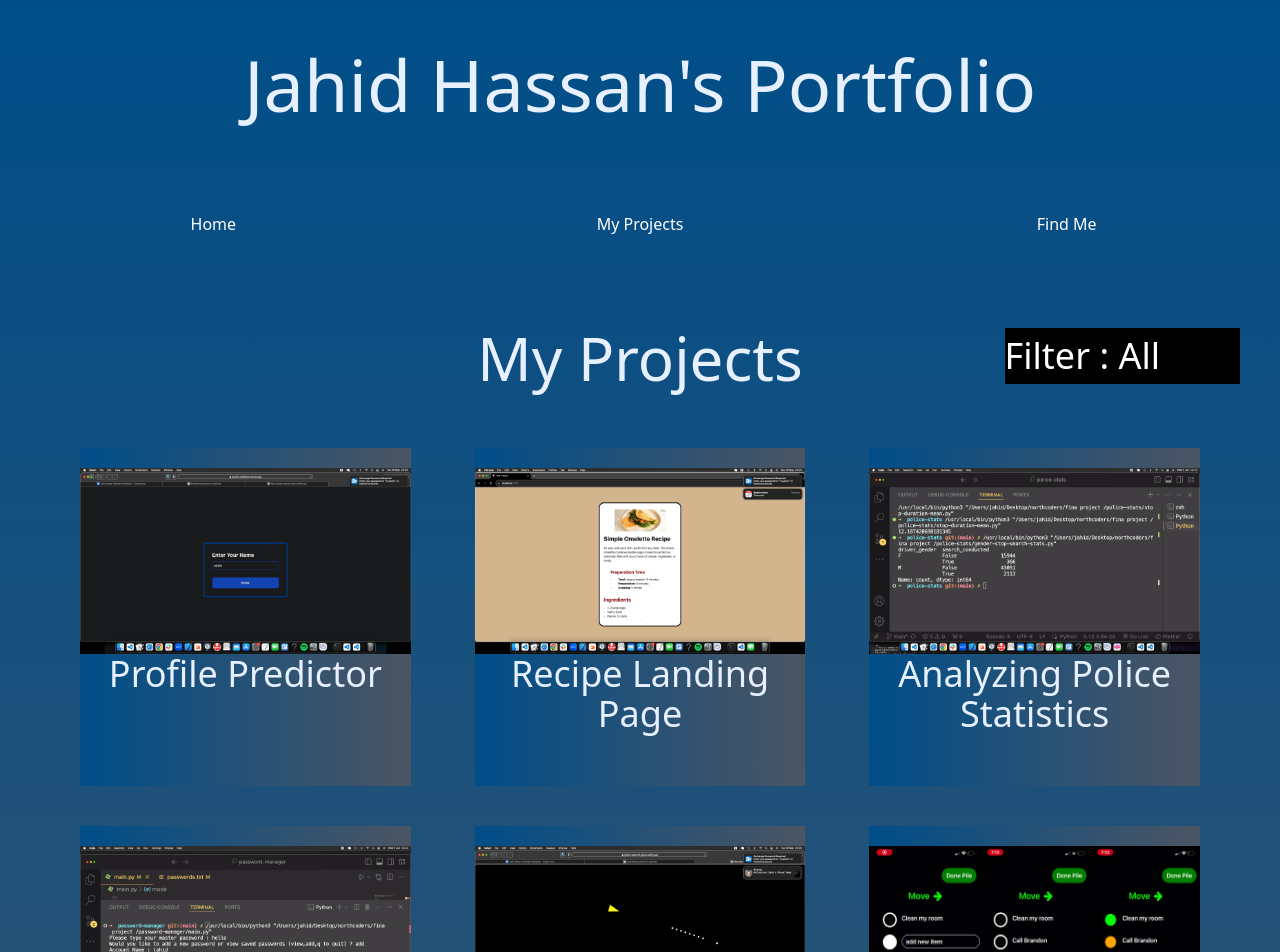
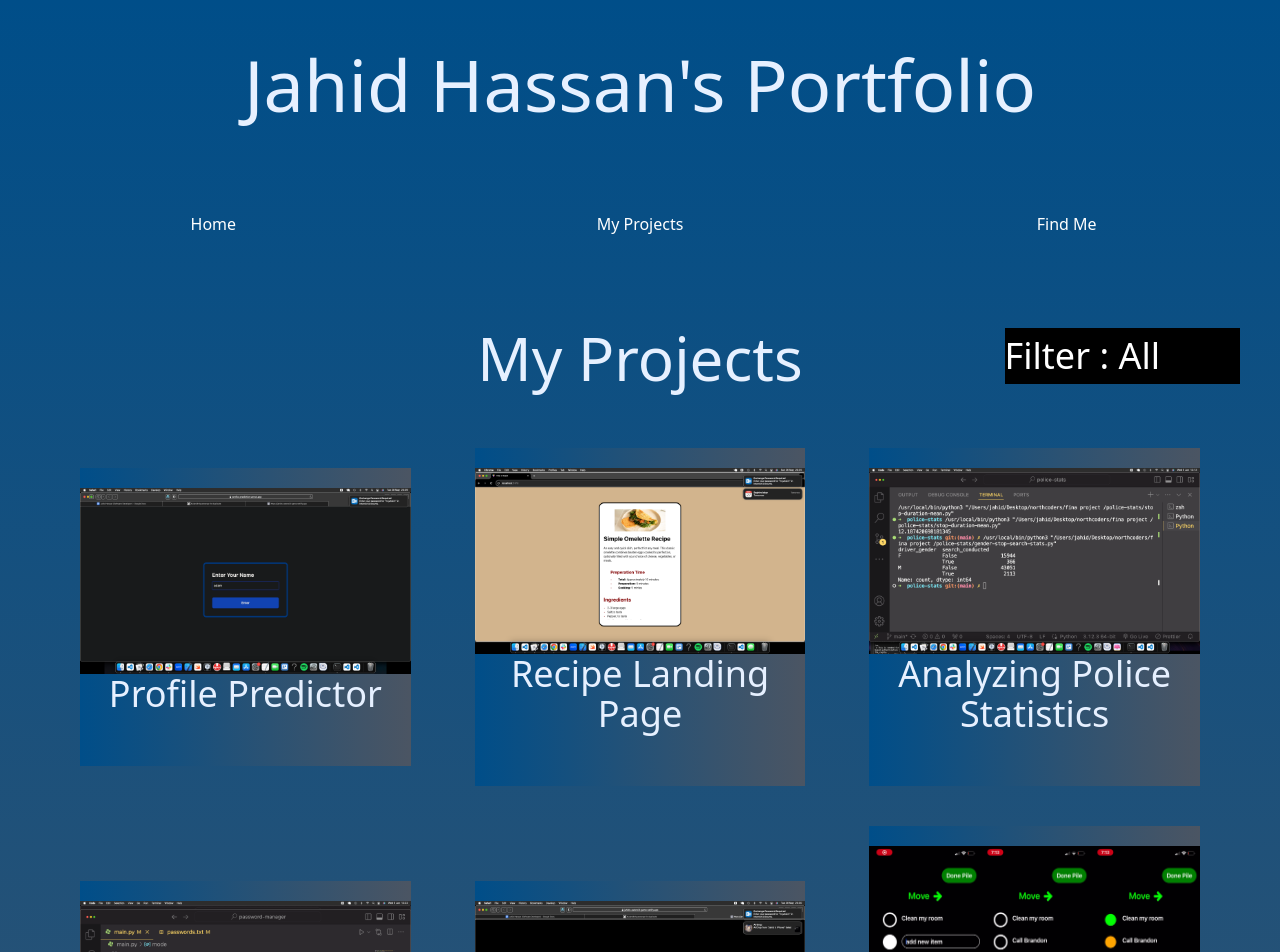
Before and after one commit to MJahidH/my-portfolio, a React (Vite) app in the folder my-portfolio/: page /projects in a window 1280 px wide. Shown: the top 952 px of the page. Built offline with nearby package versions, Linux system fonts and the light colour scheme.

Commit message:
each project card has been converted into a button.When project is clicked. it opens the selected repo in a new tab

```diff
--- a/my-portfolio/src/components/ProjectCard.jsx
+++ b/my-portfolio/src/components/ProjectCard.jsx
@@ -5,9 +5,15 @@ const ProjectCard = ({ project }) => {
 
   const openInNewTab = (url) => {
     window.open(url, "_blank");
+    console.log(`hello world`)
   };
 
+  const test = ()=> {
+    console.log(`hello world`)
+  }
+
   return (
+    <button onClick={() => {openInNewTab(project.link)}}>
       <div
         className="
     mb-10
@@ -20,13 +26,16 @@ const ProjectCard = ({ project }) => {
       >
         {project.isMobileApp ? (
           <div className="mobilePreview">
-{project.imagePreview.map((image)=> {
+            {project.imagePreview.map((image) => {
               return (
-  <img  className="
+                <img
+                  className="
   h-64
   w-[160px]"
-  src={`/assets/${image}`} alt="Test Screenshot" />
-)
+                  src={`/assets/${image}`}
+                  alt="Test Screenshot"
+                />
+              );
             })}
           </div>
         ) : (
@@ -38,6 +47,7 @@ return (
         )}
         <h2 className="projectTitle">{project.title}</h2>
       </div>
+    </button>
   );
 };
 
```
Lines whose indentation alone changed are shown as unchanged.
